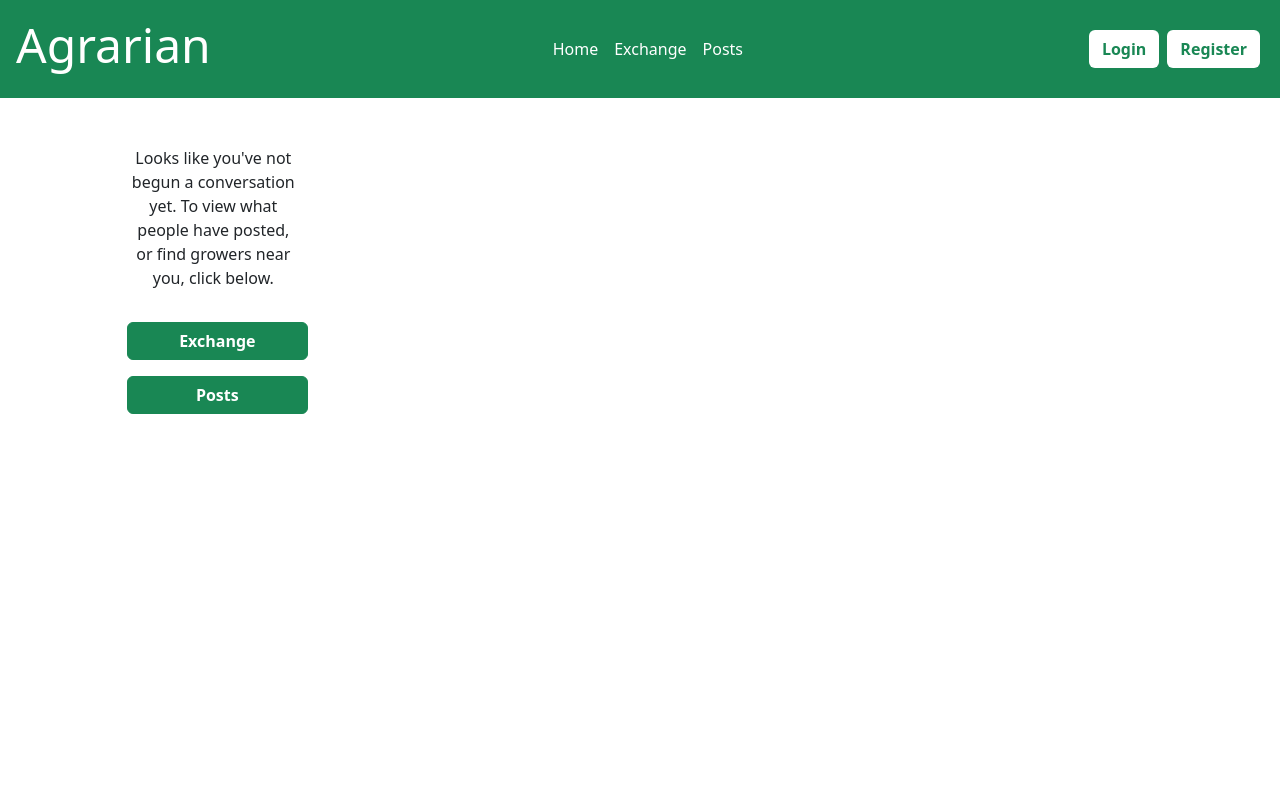
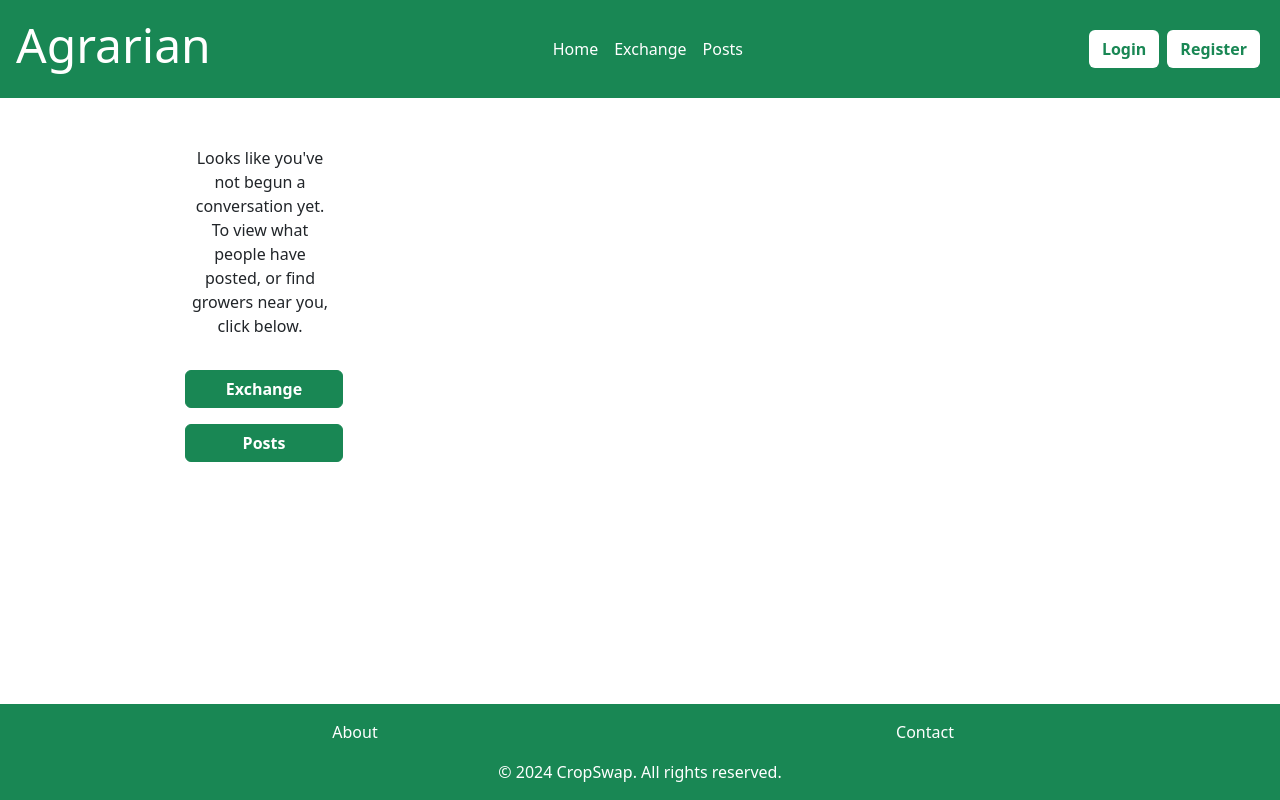
Before and after one commit to CraigAT1181/fe-agrarian-react, a React (Vite) app: page /messenger in a window 1280 px wide. Shown: the top 800 px of the page. Built offline with nearby package versions, Linux system fonts and the light colour scheme.

Commit message:
Corrected CSS on Messenger that pushed the footer beneath the viewing window.

```diff
--- a/src/components/Messenger.jsx
+++ b/src/components/Messenger.jsx
@@ -8,9 +8,7 @@ export default function Messenger() {
   const [messageSent, setMessageSent] = useState(false);
 
   return (
-    <section
-      className="container-fluid"
-      style={{ minHeight: "100vh" }}>
+    <section className="container">
       <div className="row h-100">
         <div className="col-md-4 h-100">
           <ContactList setConversationID={setConversationID} />
```
